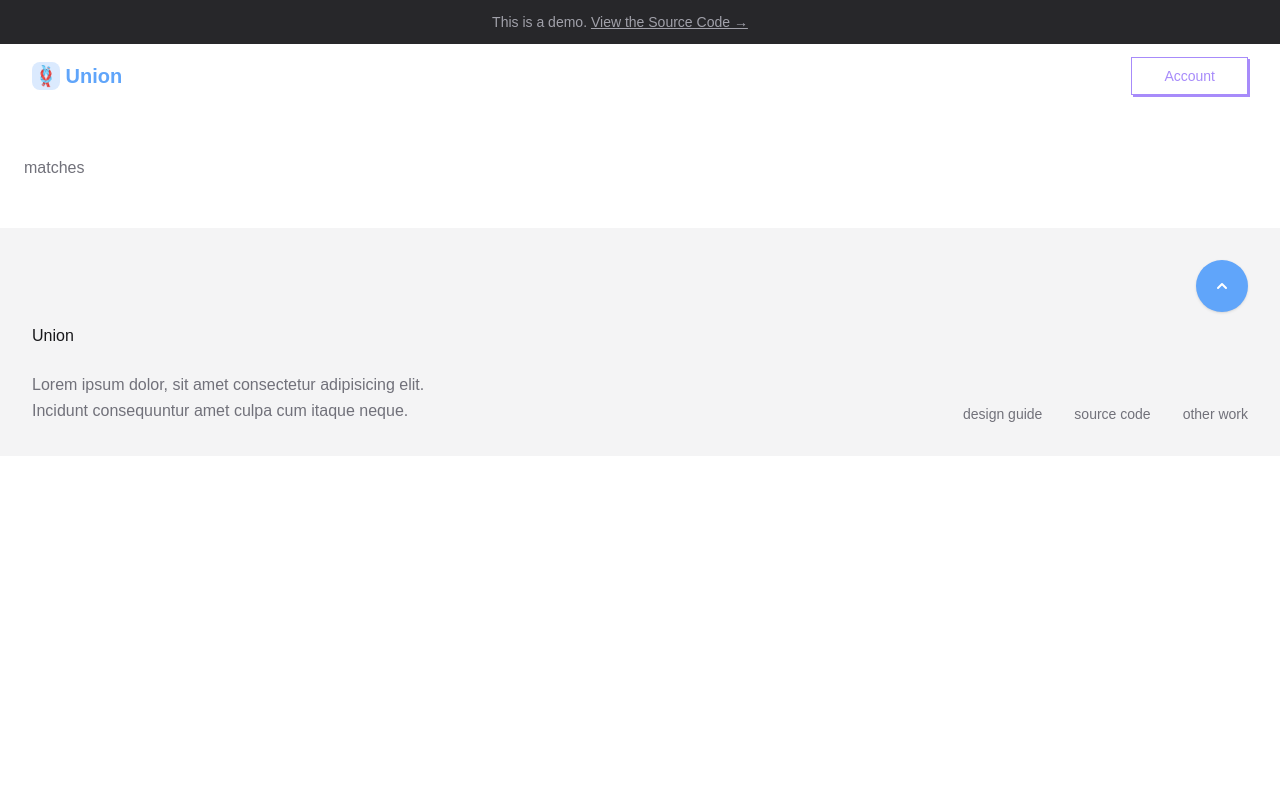
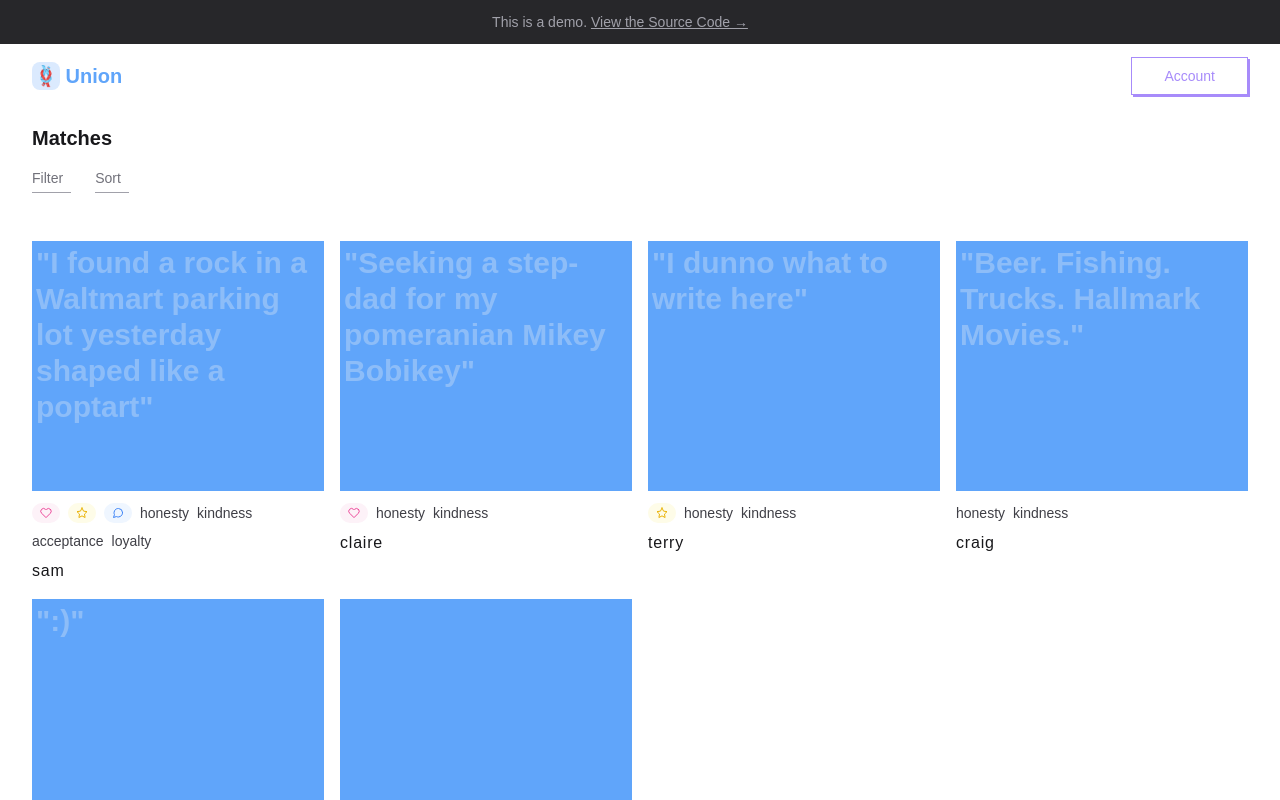
Before and after one commit to dejmedus/union, a Next.js app: page / in a window 1280 px wide. Shown: the top 800 px of the page. Built offline with nearby package versions, Linux system fonts and the light colour scheme; a web font is replaced by a local one.

Commit message:
update match page & add match cards

```diff
--- /dev/null
+++ b/assets/images/svg/arrows.tsx
@@ -0,0 +1,37 @@
+export function RightArrowSVG() {
+  return (
+    <svg
+      xmlns="http://www.w3.org/2000/svg"
+      fill="none"
+      viewBox="0 0 24 24"
+      strokeWidth="1.5"
+      stroke="currentColor"
+      className="w-4 h-4"
+    >
+      <path
+        strokeLinecap="round"
+        stroke-linejoin="round"
+        d="M8.25 4.5l7.5 7.5-7.5 7.5"
+      />
+    </svg>
+  );
+}
+
+export function DownArrowSVG() {
+  return (
+    <svg
+      xmlns="http://www.w3.org/2000/svg"
+      fill="none"
+      viewBox="0 0 24 24"
+      strokeWidth="1.5"
+      stroke="currentColor"
+      className="w-4 h-4"
+    >
+      <path
+        strokeLinecap="round"
+        strokeLinejoin="round"
+        d="M19.5 8.25l-7.5 7.5-7.5-7.5"
+      />
+    </svg>
+  );
+}
--- a/components/Common/Inputs.tsx
+++ b/components/Common/Inputs.tsx
@@ -35,6 +35,7 @@ export function Input({
 
       <div className="relative mt-1">
         <input
+          key={name}
           type={type}
           id={name}
           className="w-full rounded-md py-3 text-sm shadow-sm peer placeholder:text-zinc-400 border-zinc-200 text-zinc-700   valid:border-zinc-200 focus:invalid:border-red-200 focus:invalid:ring-red-200 placeholder:font-normal invalid:border-red-200 dark:focus:invalid:border-red-400 dark:focus:invalid:ring-red-200 dark:valid:border-zinc-400 dark:invalid:border-red-400"
--- /dev/null
+++ b/components/Homepage/Badges.tsx
@@ -0,0 +1,56 @@
+export const HeartBadge = () => {
+  return (
+    <span className="inline-flex items-center justify-center rounded-full bg-pink-50 px-2 py-1 text-pink-500 group-hover:bg-pink-100 group-hover:text-pink-600">
+      <svg
+        xmlns="http://www.w3.org/2000/svg"
+        viewBox="0 0 24 24"
+        fill="none"
+        stroke="currentColor"
+        strokeWidth="2"
+        strokeLinecap="round"
+        strokeLinejoin="bevel"
+        className="w-3 h-3"
+      >
+        <path d="M20.84 4.61a5.5 5.5 0 0 0-7.78 0L12 5.67l-1.06-1.06a5.5 5.5 0 0 0-7.78 7.78l1.06 1.06L12 21.23l7.78-7.78 1.06-1.06a5.5 5.5 0 0 0 0-7.78z"></path>
+      </svg>
+    </span>
+  );
+};
+
+export const StarBadge = () => {
+  return (
+    <span className="inline-flex items-center justify-center rounded-full bg-yellow-50 px-2 py-1 text-yellow-500 group-hover:bg-yellow-100 group-hover:text-yellow-600">
+      <svg
+        xmlns="http://www.w3.org/2000/svg"
+        viewBox="0 0 24 24"
+        fill="none"
+        stroke="currentColor"
+        strokeWidth="2"
+        strokeLinecap="round"
+        strokeLinejoin="bevel"
+        className="w-3 h-3"
+      >
+        <polygon points="12 2 15.09 8.26 22 9.27 17 14.14 18.18 21.02 12 17.77 5.82 21.02 7 14.14 2 9.27 8.91 8.26 12 2"></polygon>
+      </svg>
+    </span>
+  );
+};
+
+export const DialogBadge = () => {
+  return (
+    <span className="inline-flex items-center justify-center rounded-full bg-blue-50 px-2 py-1 text-blue-500 group-hover:bg-blue-100 group-hover:text-blue-600">
+      <svg
+        xmlns="http://www.w3.org/2000/svg"
+        viewBox="0 0 24 24"
+        fill="none"
+        stroke="currentColor"
+        strokeWidth="2"
+        strokeLinecap="round"
+        strokeLinejoin="bevel"
+        className="w-3 h-3"
+      >
+        <path d="M21 11.5a8.38 8.38 0 0 1-.9 3.8 8.5 8.5 0 0 1-7.6 4.7 8.38 8.38 0 0 1-3.8-.9L3 21l1.9-5.7a8.38 8.38 0 0 1-.9-3.8 8.5 8.5 0 0 1 4.7-7.6 8.38 8.38 0 0 1 3.8-.9h.5a8.48 8.48 0 0 1 8 8v.5z"></path>
+      </svg>
+    </span>
+  );
+};
--- a/components/Homepage/Match.tsx
+++ b/components/Homepage/Match.tsx
@@ -1,11 +1,241 @@
+import { RightArrowSVG, DownArrowSVG } from "@/images/svg/arrows";
+import { HeartBadge, StarBadge, DialogBadge } from "@/homepage/Badges";
 const Match = () => {
   return (
-    <section className="flex gap-2 py-4">
-      <div className="p-2 md:p-4 lg:px-6 lg:py-8 flex-1">
-        <p>matches</p>
+    <div className="max-w-screen-xl px-4 py-2 mx-auto sm:px-6 sm:py-4 lg:px-8">
+      <header>
+        <h2 className="text-xl font-bold text-zinc-900 sm:text-xl">Matches</h2>
+      </header>
+
+      <div className="mt-4 mb-12 sm:flex sm:items-center gap-2 md:gap-6">
+        <div className="block sm:hidden">
+          <button className="flex items-center gap-2 pb-1 text-zinc-900 transition border-b border-zinc-400 cursor-pointer hover:border-zinc-600">
+            <span className="text-sm font-medium"> Filters & Sorting </span>
+            <RightArrowSVG />
+          </button>
+        </div>
+
+        <Dropdown name="Filter">
+          <DropdownCheckbox>
+            <DropdownCheckboxEntry name="Matches" />
+            <DropdownCheckboxEntry name="Connections" />
+          </DropdownCheckbox>
+        </Dropdown>
+
+        <Dropdown name="Sort">
+          <DropdownRadio>
+            <DropdownRadioEntry name="Match Date ASC" dropdownName="sort" />
+            <DropdownRadioEntry name="Match Date DESC" dropdownName="sort" />
+          </DropdownRadio>
+        </Dropdown>
       </div>
-    </section>
+
+      <ul className="grid gap-4 mt-4 sm:grid-cols-2 lg:grid-cols-4">
+        <MatchCard
+          photo={
+            "I found a rock in a Waltmart parking lot yesterday shaped like a poptart"
+          }
+          gender="t"
+          name="sam"
+          values={["honesty", "kindness", "acceptance", "loyalty"]}
+          badges={["heart", "star", "dialog"]}
+        />
+        <MatchCard
+          photo={"Seeking a step-dad for my pomeranian Mikey Bobikey"}
+          gender="s"
+          name="claire"
+          values={["honesty", "kindness"]}
+          badges={["heart"]}
+        />
+        <MatchCard
+          photo={"I dunno what to write here"}
+          gender="o"
+          name="terry"
+          values={["honesty", "kindness"]}
+          badges={["star"]}
+        />
+        <MatchCard
+          photo={"Beer. Fishing. Trucks. Hallmark Movies."}
+          gender="h"
+          name="craig"
+          values={["honesty", "kindness"]}
+          badges={[]}
+        />
+        <MatchCard
+          photo={":)"}
+          gender="h"
+          name="frederick"
+          values={["honesty", "kindness"]}
+          badges={["dialog"]}
+        />
+        <MatchCard
+          photo={null}
+          gender="h"
+          name="wade"
+          values={["honesty", "kindness"]}
+          badges={[]}
+        />
+      </ul>
+    </div>
   );
 };
 
 export default Match;
+
+interface MatchCardProps {
+  photo: string | React.ReactNode | null;
+  badges?: string[];
+  name: string;
+  values: string[];
+  gender: string;
+}
+
+const genderKey = {
+  h: "group-hover:bg-red-400 ",
+  s: "group-hover:bg-pink-300",
+  t: "group-hover:bg-violet-400",
+  o: "group-hover:bg-orange-300",
+};
+
+function MatchCard({ photo, name, values, badges, gender }: MatchCardProps) {
+  const cardColor = genderKey[gender as keyof typeof genderKey];
+  return (
+    <li>
+      <a href="PROFILE-LINK" className="block overflow-hidden group">
+        <div
+          className={`${cardColor} h-[150px] sm:h-[250px] w-full transition duration-500 bg-blue-400`}
+        >
+          {typeof photo == "string" ? (
+            <h3 className=" p-1 text-zinc-100 dark:text-zinc-900 text-3xl overflow-scroll font-semibold opacity-30 transition duration-500 group-hover:opacity-60">
+              &quot;{photo}&quot;
+            </h3>
+          ) : (
+            <>{photo}</>
+          )}
+        </div>
+
+        <div className="relative pt-3 bg-white">
+          <div className="flex flex-wrap gap-2">
+            {badges
+              ? badges.map((badge) => {
+                  return badge == "heart" ? (
+                    <HeartBadge />
+                  ) : badge == "star" ? (
+                    <StarBadge />
+                  ) : (
+                    <DialogBadge />
+                  );
+                })
+              : null}
+            {values.map((value) => {
+              return (
+                <p
+                  key={value}
+                  className="text-sm text-zinc-700 group-hover:underline group-hover:underline-offset-4"
+                >
+                  {value}
+                </p>
+              );
+            })}
+          </div>
+
+          <h3 className="mt-2">
+            <span className="tracking-wider text-zinc-900"> {name} </span>
+          </h3>
+        </div>
+      </a>
+    </li>
+  );
+}
+
+interface DropdownProps {
+  children: React.ReactNode;
+  name?: string;
+}
+
+function Dropdown({ name, children }: DropdownProps) {
+  return (
+    <div className="relative">
+      <details className="group [&_summary::-webkit-details-marker]:hidden">
+        <summary className="flex items-center gap-2 pb-1 text-zinc-900 transition border-b border-zinc-400 cursor-pointer hover:border-zinc-600">
+          <p className="text-sm font-medium"> {name}</p>
+
+          <span className="transition group-open:-rotate-180">
+            <DownArrowSVG />
+          </span>
+        </summary>
+
+        <div className="z-50 group-open:absolute group-open:top-auto group-open:left-0 group-open:mt-2">
+          <div className="bg-white border border-zinc-200 rounded w-96">
+            <header className="flex items-center justify-between p-4">
+              <button className="text-sm text-zinc-900 underline underline-offset-4">
+                Reset
+              </button>
+            </header>
+            <>{children}</>
+          </div>
+        </div>
+      </details>
+    </div>
+  );
+}
+interface DropdownChildrenProps {
+  children: React.ReactNode;
+}
+
+function DropdownCheckbox({ children }: DropdownChildrenProps) {
+  return (
+    <ul className="p-4 space-y-1 border-t border-zinc-200">
+      <>{children}</>
+    </ul>
+  );
+}
+
+function DropdownRadio({ children }: DropdownChildrenProps) {
+  return (
+    <ul className="p-4 space-y-1 border-t border-zinc-200">
+      <>{children}</>
+    </ul>
+  );
+}
+
+interface DropdownEntryRadioProps {
+  name: string;
+  dropdownName: string;
+}
+interface DropdownEntryCheckboxProps {
+  name: string;
+}
+
+function DropdownRadioEntry({ dropdownName, name }: DropdownEntryRadioProps) {
+  return (
+    <li>
+      <label htmlFor={name} className="inline-flex items-center gap-2">
+        <input
+          type="radio"
+          id={name}
+          name={dropdownName}
+          value={name}
+          className="w-5 h-5 border-zinc-300 rounded"
+        ></input>
+        <span className="text-sm font-medium text-zinc-700">{name}</span>
+      </label>
+    </li>
+  );
+}
+
+function DropdownCheckboxEntry({ name }: DropdownEntryCheckboxProps) {
+  return (
+    <li>
+      <label htmlFor={name} className="inline-flex items-center gap-2">
+        <input
+          type="checkbox"
+          id={name}
+          className="w-5 h-5 border-zinc-300 rounded"
+        />
+
+        <span className="text-sm font-medium text-zinc-700">{name}</span>
+      </label>
+    </li>
+  );
+}
--- a/styles/globals.css
+++ b/styles/globals.css
@@ -26,6 +26,8 @@ button {
   color: var(--lg-font);
 }
 
+select,
+option,
 p button,
 label,
 input,
```
